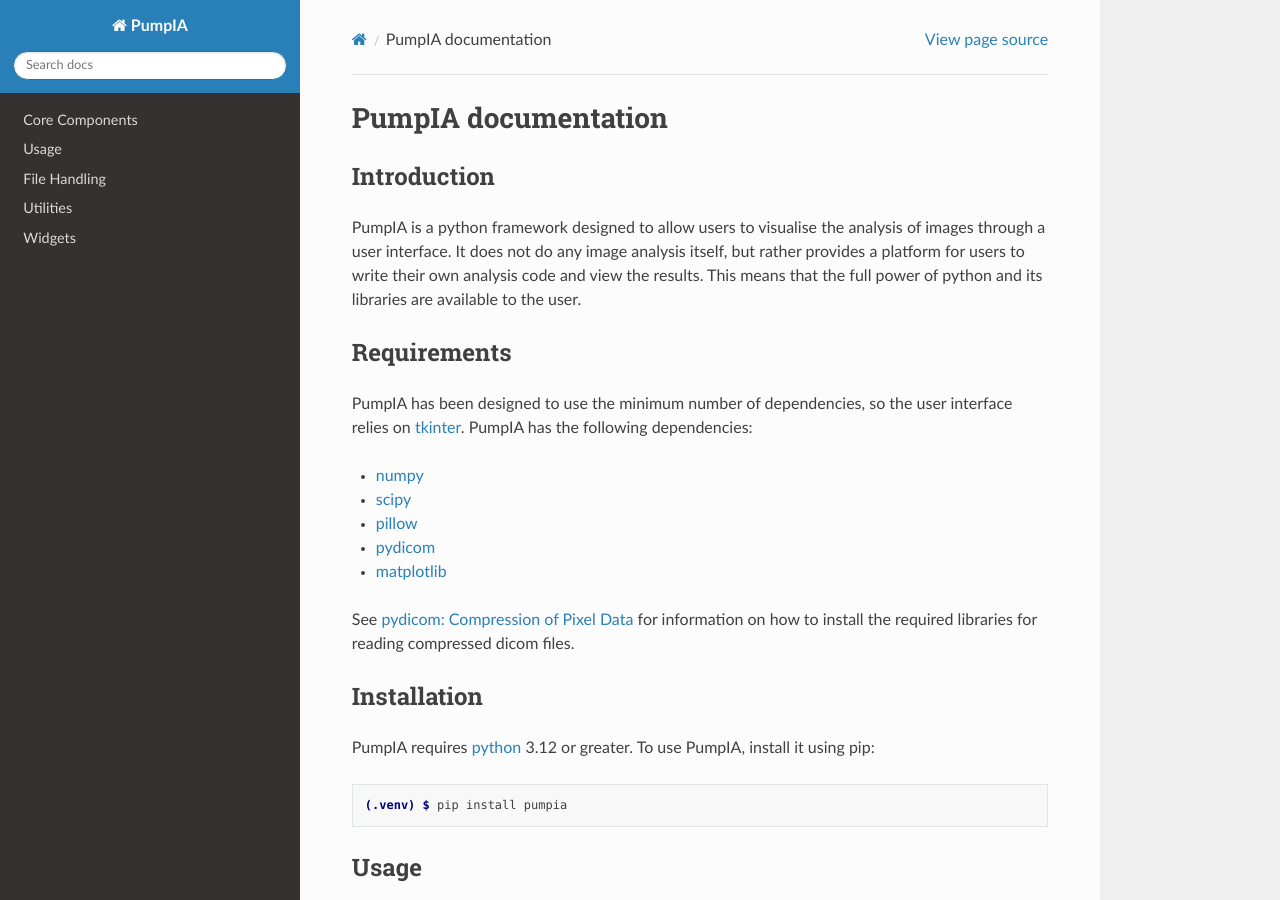
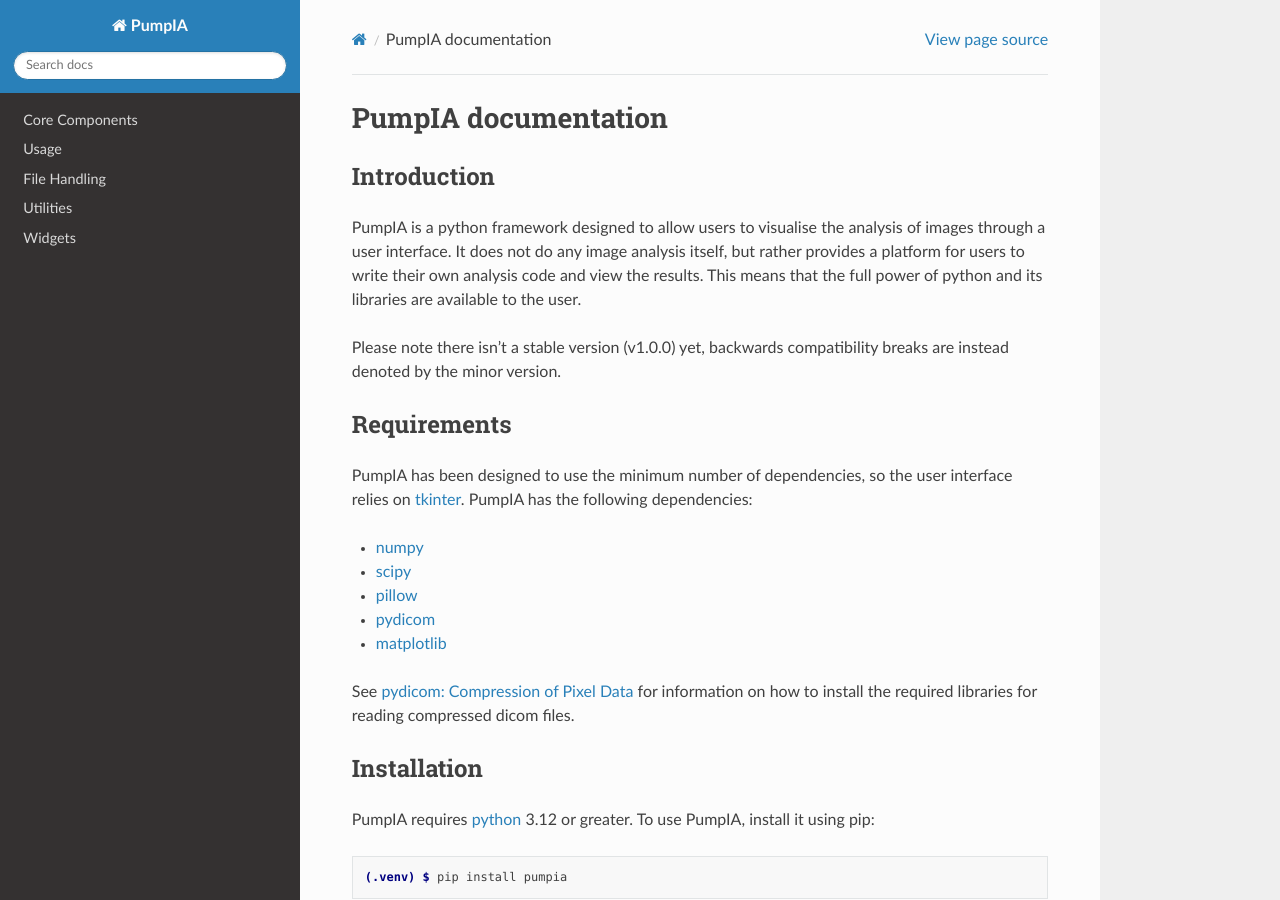
Before and after one commit to Principle-Five/pumpia, a Sphinx documentation site: the page built from docs/source/index.rst, in a window 1280 px wide and 900 px high. Built offline with Sphinx 7.4.7 and the Read the Docs theme 3.1.0, drawn with Linux system fonts in a browser that asks for light colours.

Commit message:
Update index.rst

```diff
--- a/docs/source/index.rst
+++ b/docs/source/index.rst
@@ -7,6 +7,8 @@ Introduction
 PumpIA is a python framework designed to allow users to visualise the analysis of images through a user interface.
 It does not do any image analysis itself, but rather provides a platform for users to write their own analysis code and view the results.
 This means that the full power of python and its libraries are available to the user.
+
+Please note there isn't a stable version (v1.0.0) yet, backwards compatibility breaks are instead denoted by the minor version.
 
 Requirements
 ------------
```
